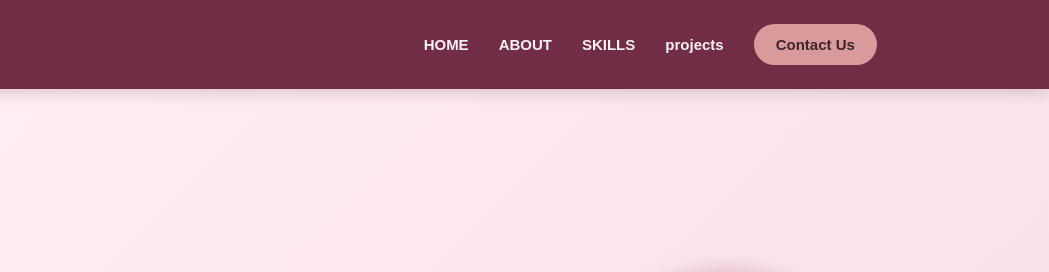
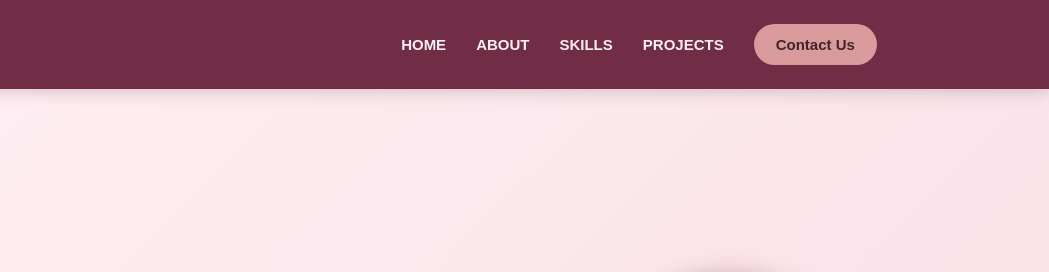
Before and after one commit to jiceaustero-beep/Austero-portfolio, a plain HTML site: page index.html in a window 1280 px wide. Shown: the top 272 px of the page, 231-1280 px from the left. Drawn offline with Linux system fonts and the light colour scheme.

Commit message:
Update index.html

```diff
--- a/index.html
+++ b/index.html
@@ -24,7 +24,7 @@
                         <li><a href="#home">HOME</a></li>
                         <li><a href="#about">ABOUT</a></li>
                         <li><a href="#skills">SKILLS</a></li>
-                        <li><a href="#services">projects</a></li>
+                        <li><a href="#projects">PROJECTS</a></li>
                         <li><a href="#contact" class="button">Contact Us</a></li>
                     </ul>
 
```
